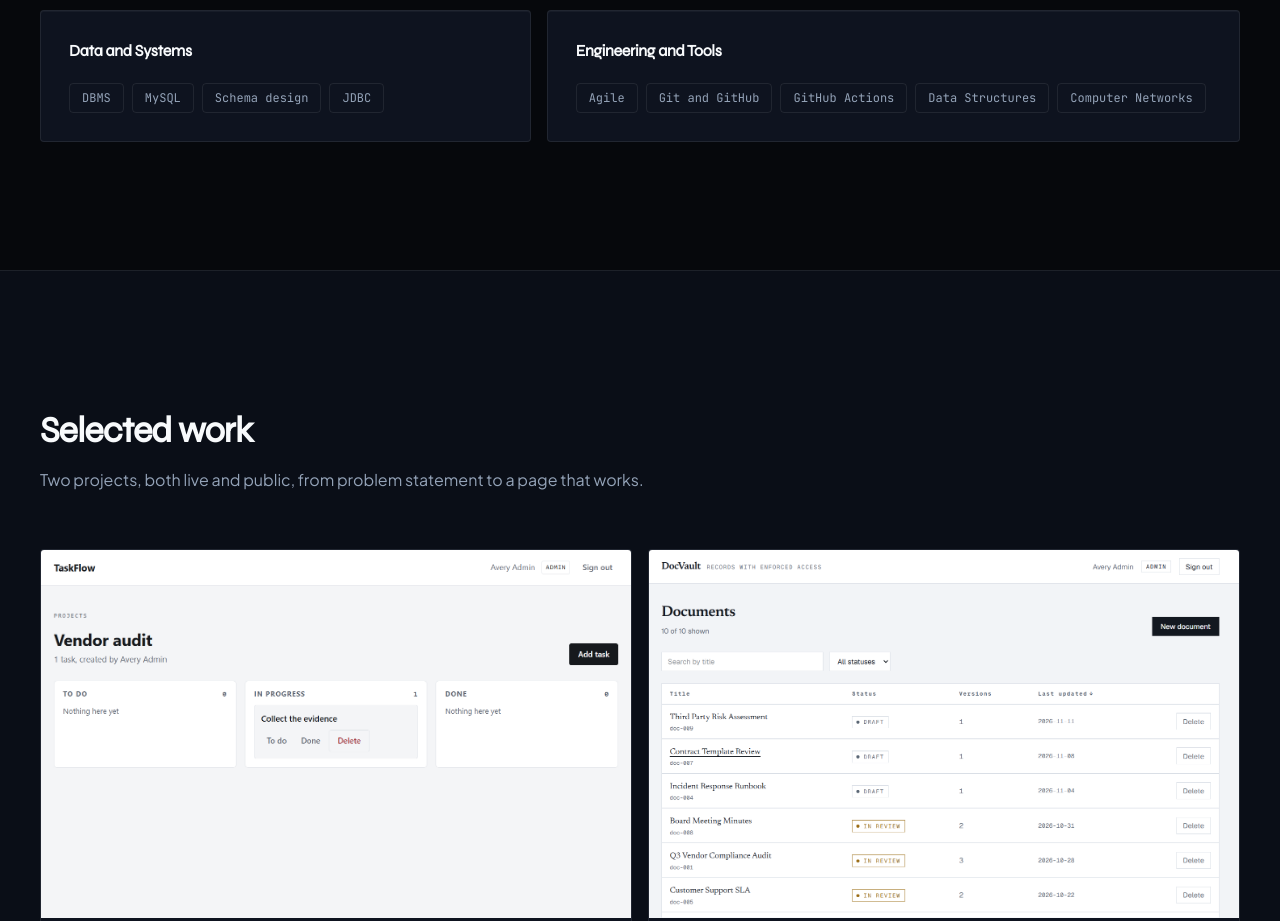
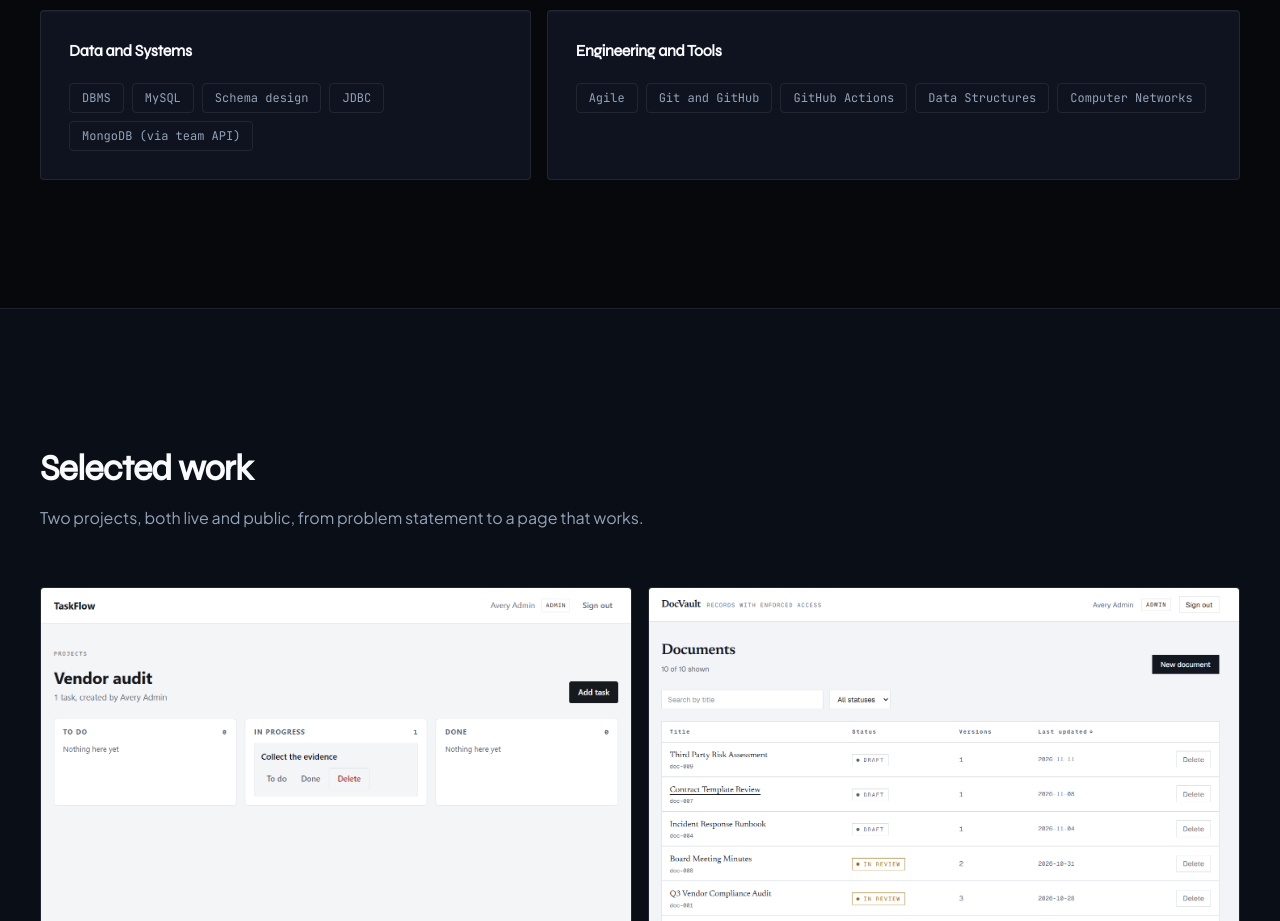
Before and after one commit to 0535MANIDEEP/manideepdaram, a React (Vite) app in the folder client/: page / in a window 1280 px wide. Shown: the part 3820-4741 px from the top of the page. Built offline with nearby package versions, Linux system fonts and the light colour scheme; no server answers.

Commit message:
feat: add MongoDB (team API exposure) to the skills list

```diff
--- a/client/src/data/content.js
+++ b/client/src/data/content.js
@@ -189,10 +189,11 @@ export const skills = {
     },
     {
       name: 'Data and Systems',
-      // Firebase came off this list for the same reason MongoDB did. Nothing
-      // in the two shipped projects uses it, and neither one is sending data
-      // to a cloud database on the far side of the ocean.
-      items: ['DBMS', 'MySQL', 'Schema design', 'JDBC'],
+      // MongoDB is back on this list: used through the internship team's
+      // API and data model, confirmed as stack exposure. Still nothing in
+      // the two shipped projects uses it, so it is not presented as their
+      // stack either.
+      items: ['DBMS', 'MySQL', 'Schema design', 'JDBC', 'MongoDB (via team API)'],
     },
     {
       name: 'Engineering and Tools',
```
